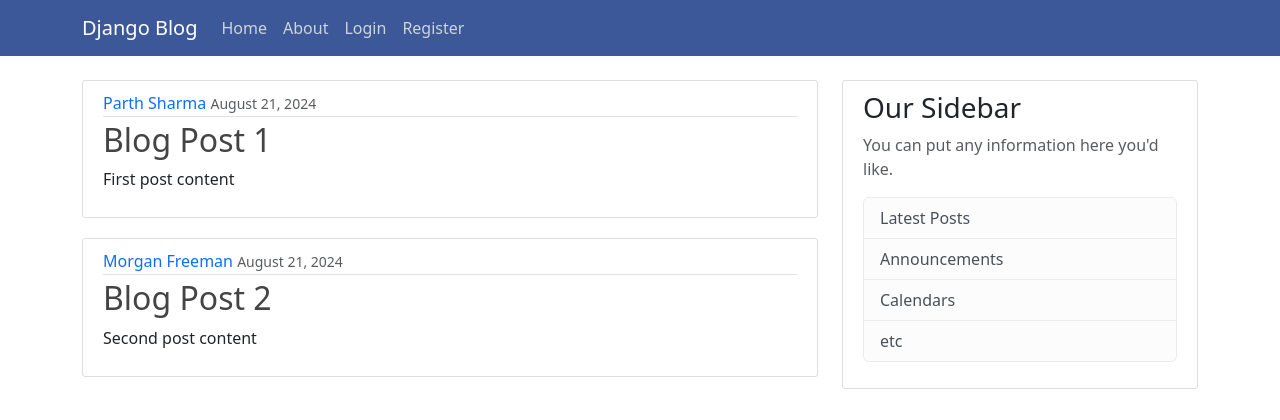
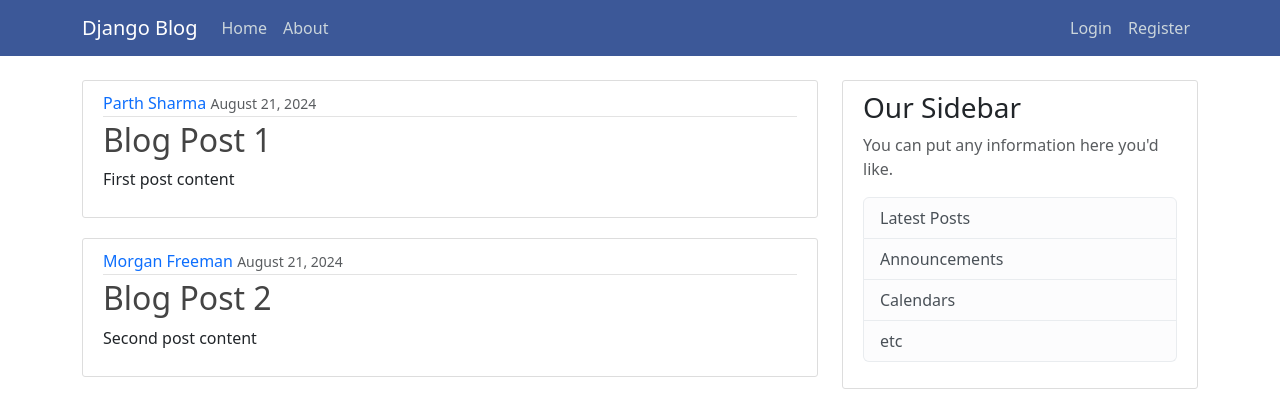
Before and after one commit to parths239/Blog, a Django app: page / in a window 1280 px wide. Shown: the top 420 px of the page. Run offline with Django 5.2, Linux system fonts and the light colour scheme.

```diff
--- a/django_project/blog/templates/blog/base.html
+++ b/django_project/blog/templates/blog/base.html
@@ -40,14 +40,15 @@
           </button>
           <div class="collapse navbar-collapse" id="navbarToggle">
             <div class="navbar-nav mr-auto">
-              <a class="nav-item nav-link" href="{% url 'blog-home'%}">Home</a>
-              <a class="nav-item nav-link" href="{% url 'blog-about'%}">About</a>
+              <a class="nav-item nav-link" href="{% url 'blog-home' %}">Home</a>
+              <a class="nav-item nav-link" href="{% url 'blog-about' %}">About</a>
             </div>
             <!-- Navbar Right Side -->
-            <div class="navbar-nav">
+            <div class="navbar-nav ms-auto"> <!-- Updated: added ms-auto class -->
               <a class="nav-item nav-link" href="#">Login</a>
               <a class="nav-item nav-link" href="#">Register</a>
             </div>
+          </div>
           </div>
         </div>
       </nav>
```
Also changed, not shown: django_project/db.sqlite3.
